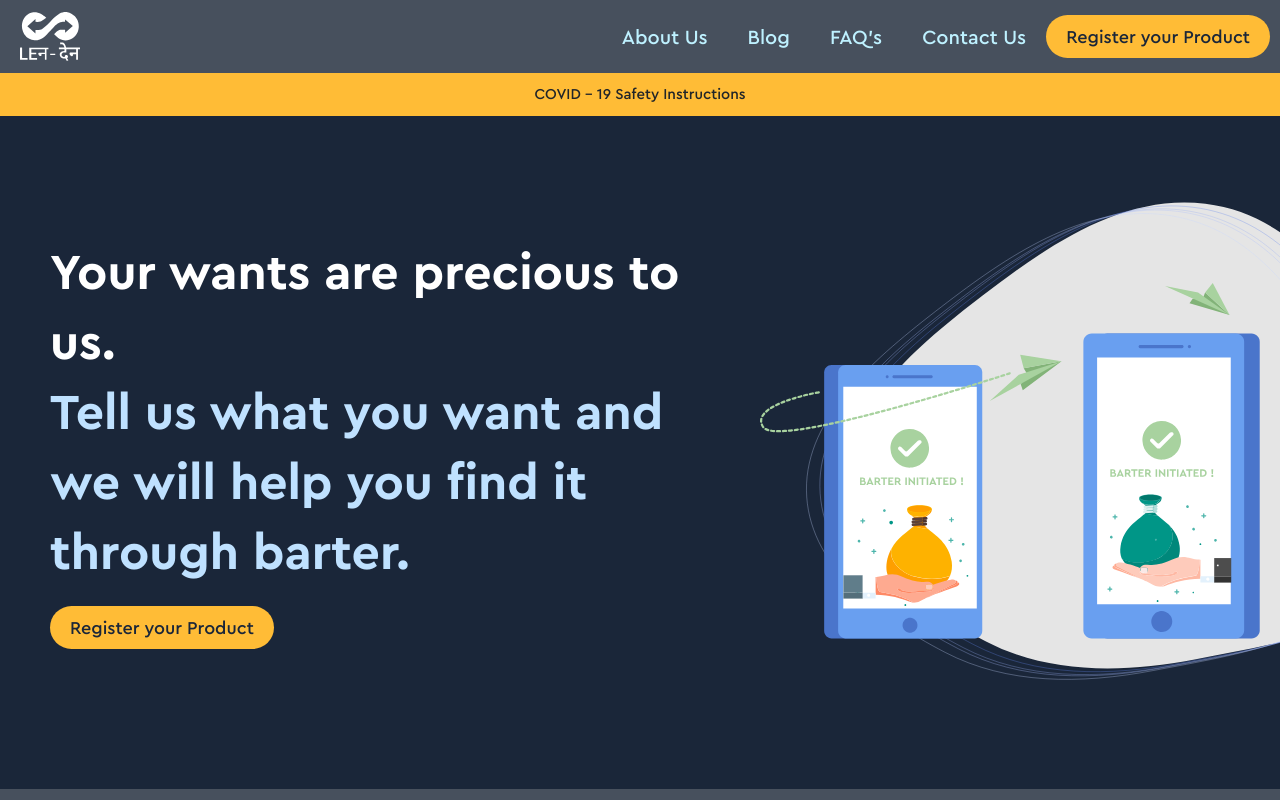
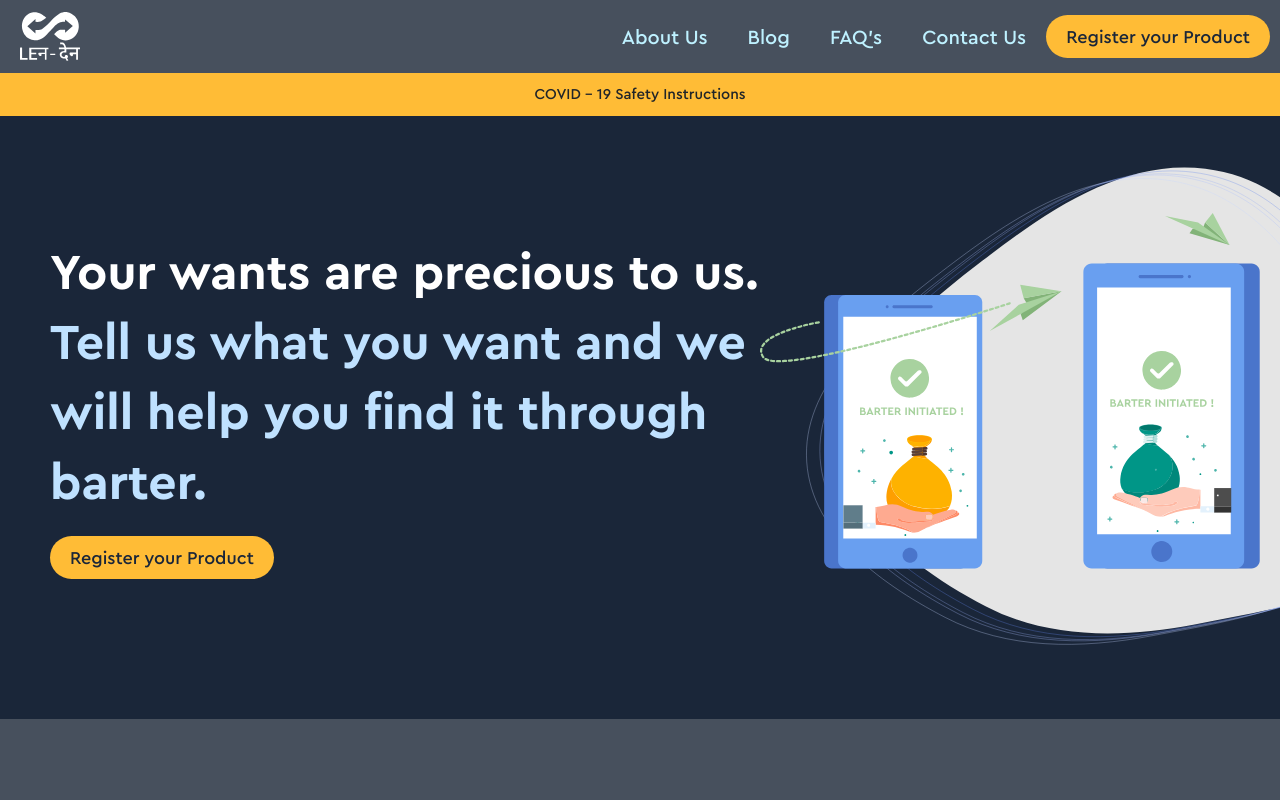
Before and after one commit to TheDemon12/lenden-coming-soon-v2, a React (Create React App) app: page / in a window 1280 px wide. Shown: the top 800 px of the page. Built offline with nearby package versions, Linux system fonts and the light colour scheme.

Commit message:
banner: increase max-width for larger devices
Signed-off-by: kartik <kartikbhalla12@gmail.com>

```diff
--- a/src/scss/home/_banner.scss
+++ b/src/scss/home/_banner.scss
@@ -17,7 +17,7 @@
 		color: #bfe1ff;
 		line-height: 7rem;
 		z-index: 2;
-		max-width: 65rem;
+		max-width: 75rem;
 		font-family: 'Cera Pro', Roboto, Droid Sans;
 		font-size: 5rem;
 		font-weight: 600;
@@ -30,11 +30,14 @@
 		@media (max-width: 1200px) {
 			font-size: 4rem;
 			line-height: 6rem;
-			max-width: 50rem;
+			max-width: 60rem;
 		}
 		@media (max-width: 990px) {
 			font-size: 3.5rem;
 			line-height: 5rem;
+			max-width: 50rem;
+		}
+		@media (max-width: 900px) {
 			max-width: 35rem;
 		}
 
```
